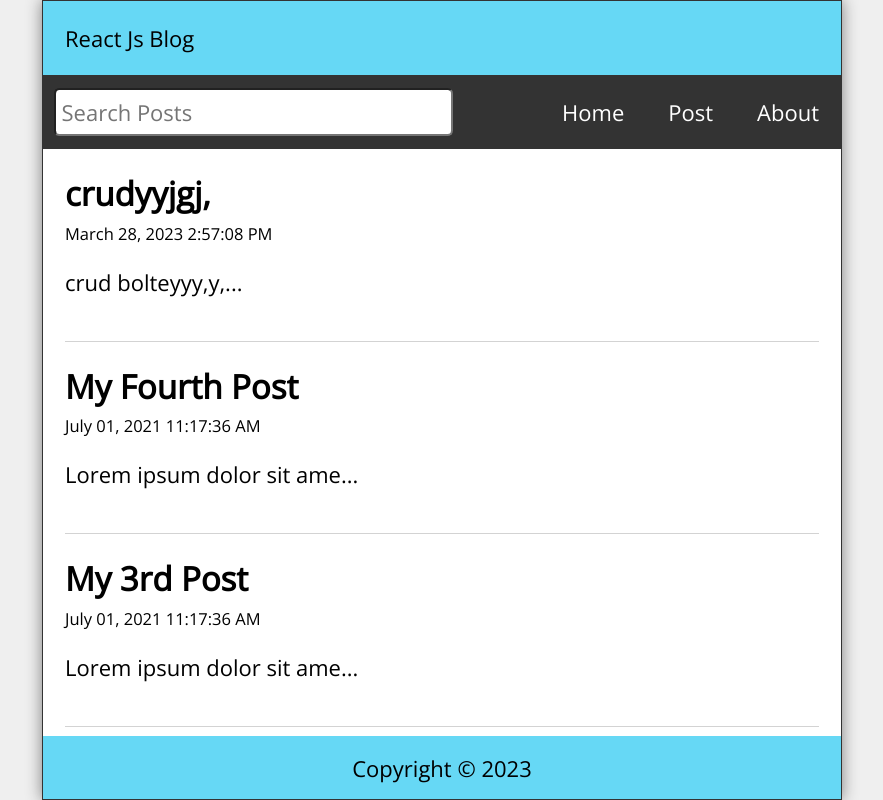
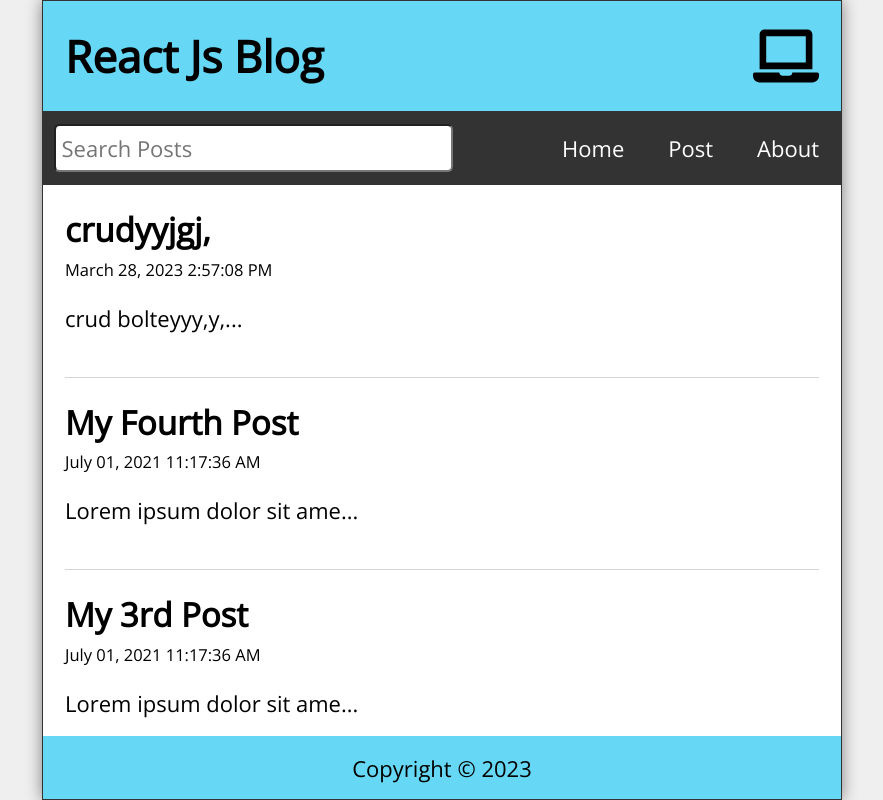
Before and after one commit to subhamengine/Blogs, a React (Create React App) app: page / in a window 1280 px wide. Shown: the whole page, without its empty margins (198-1081 px from the left). Built offline with nearby package versions, Linux system fonts and the light colour scheme; data requests are answered from the project's data file.

Commit message:
useWindowSize_hook

```diff
--- a/package.json
+++ b/package.json
@@ -10,6 +10,7 @@
     "date-fns": "^2.29.3",
     "react": "^18.2.0",
     "react-dom": "^18.2.0",
+    "react-icons": "^4.8.0",
     "react-router-dom": "^6.9.0",
     "react-scripts": "5.0.1",
     "web-vitals": "^2.1.4"
--- a/src/App.js
+++ b/src/App.js
@@ -11,6 +11,7 @@
 import { format } from 'date-fns'
 import api from './api/posts'
 import EditPost from './EditPost'
+import useWindowSize from './hooks/useWindowSize'
 
 function App() {
   const [posts, setPosts] = useState([]);
@@ -22,7 +23,7 @@
   const [editTitle, setEditTitle] = useState('');
   const [editBody, setEditBody] = useState('');
   const navigate = useNavigate();
-
+  const { width } = useWindowSize();
   useEffect(() => {
     const fetchPosts = async () => {
       try {
@@ -40,6 +41,7 @@
       }
     }
     fetchPosts()
+
   }, [])
 
 
@@ -100,7 +102,7 @@
 
   return (
     <div className="App">
-      <Header title="React Js Blog" />
+      <Header title="React Js Blog" width={width} />
       <Nav search={search} setSearch={setSearch} />
       <Routes>
         <Route path='/' element={<Home posts={searchResults} />} />
--- a/src/Header.js
+++ b/src/Header.js
@@ -1,7 +1,11 @@
 import React from "react";
+import { FaLaptop, FaTabletAlt, FaMobileAlt } from 'react-icons/fa'
 
-const Header = ({ title }) => {
-  return <header className="Header">{title}</header>;
+const Header = ({ title, width }) => {
+  return <header className="Header">
+    <h1>{title}</h1>
+    {width < 768 ? <FaMobileAlt /> : width < 992 ? <FaTabletAlt /> : <FaLaptop />}
+  </header>;
 };
 
 export default Header;
--- /dev/null
+++ b/src/hooks/useWindowSize.js
@@ -0,0 +1,26 @@
+import { useEffect, useState } from "react";
+const useWindowSize = () => {
+    const [windowSize, setWindowSize] = useState({
+        width: undefined,
+        height: undefined
+    });
+    useEffect(() => {
+        const handleResize = () => {
+            setWindowSize({
+                width: window.innerWidth,
+                height: window.innerHeight
+            });
+        }
+        handleResize();
+        window.addEventListener('resize', handleResize);
+        const cleanUp = () => {
+            console.log('Runs if a useEffect dependency changes');
+            window.removeEventListener('resize', handleResize);
+        }
+        return cleanUp;
+    }, [])
+
+    return windowSize;
+}
+
+export default useWindowSize;
```
Also changed, not shown: 1 other file (tests, documents, lock files or other folders).
